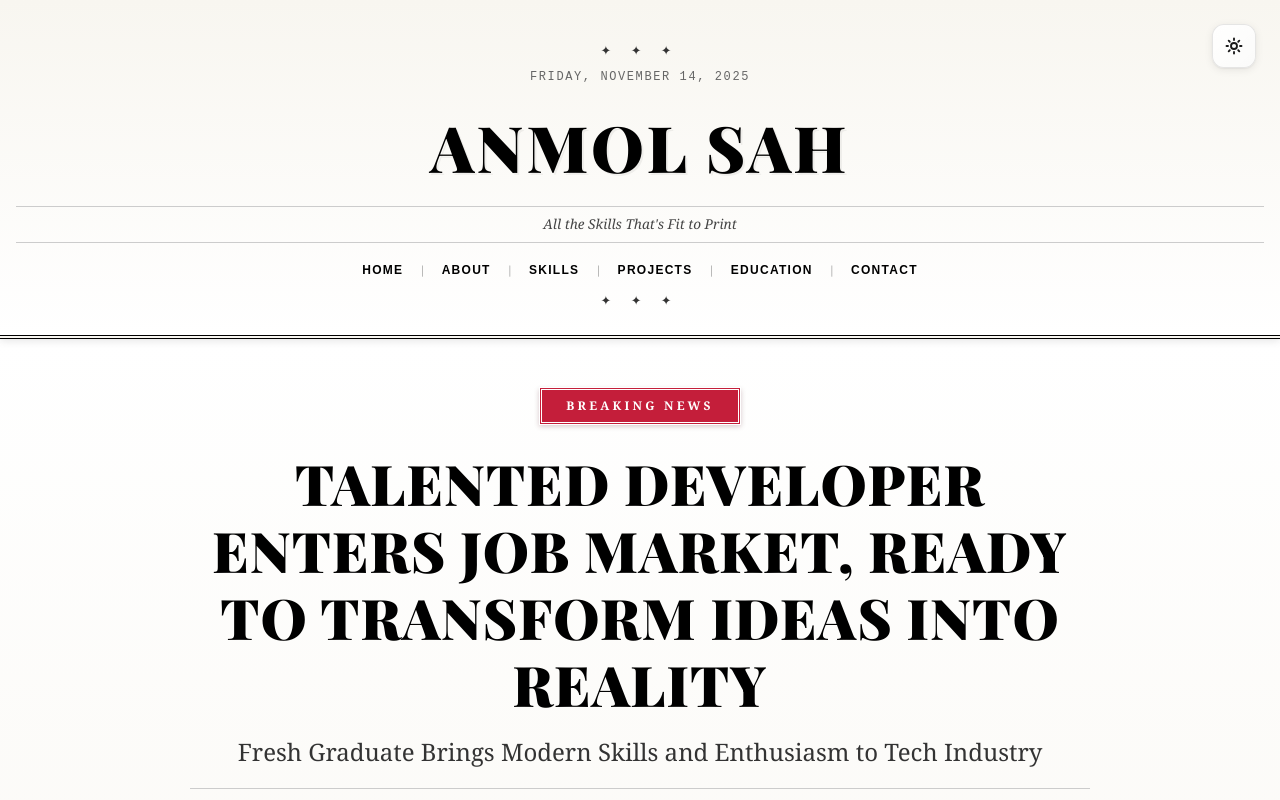
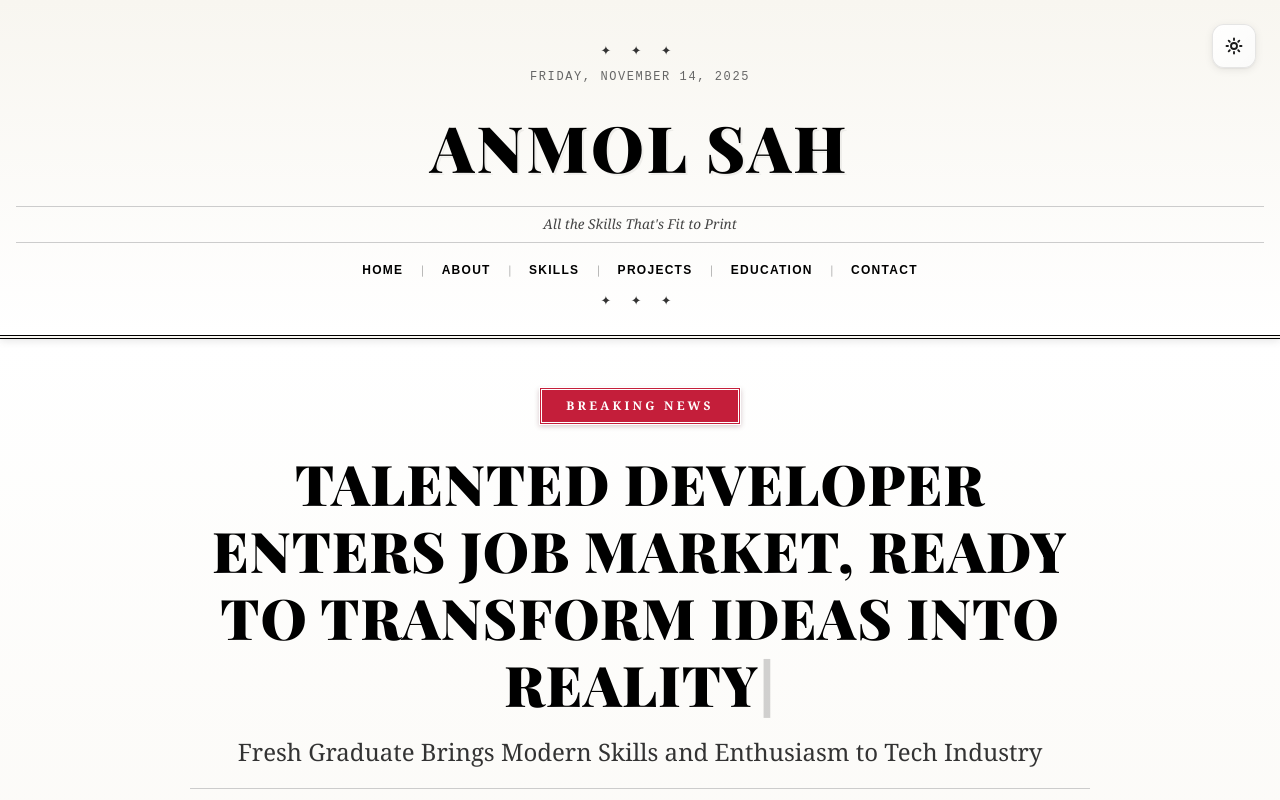
Before and after one commit to anmolsah/Newspaper-Theme-Porfolio, a React (Vite) app in the folder project/: page / in a window 1280 px wide. Shown: the top 800 px of the page. Built offline with nearby package versions, Linux system fonts and the light colour scheme; no server answers; the database is empty.

Commit message:
feat: add typewriter effect to hero headline

```diff
--- a/project/src/components/Hero.jsx
+++ b/project/src/components/Hero.jsx
@@ -1,7 +1,31 @@
-import { motion } from 'framer-motion';
-import './Hero.css';
+import { motion } from "framer-motion";
+import { useState, useEffect } from "react";
+import "./Hero.css";
 
 function Hero() {
+  const fullText =
+    "Talented Developer Enters Job Market, Ready to Transform Ideas Into Reality";
+  const [displayedText, setDisplayedText] = useState("");
+  const [currentIndex, setCurrentIndex] = useState(0);
+
+  useEffect(() => {
+    if (currentIndex < fullText.length) {
+      const timeout = setTimeout(() => {
+        setDisplayedText((prev) => prev + fullText[currentIndex]);
+        setCurrentIndex((prev) => prev + 1);
+      }, 50);
+
+      return () => clearTimeout(timeout);
+    } else {
+
+      const resetTimeout = setTimeout(() => {
+        setDisplayedText("");
+        setCurrentIndex(0);
+      }, 4000);
+
+      return () => clearTimeout(resetTimeout);
+    }
+  }, [currentIndex, fullText]);
   return (
     <section id="hero" className="hero-section">
       <div className="hero-container">
@@ -15,10 +39,10 @@ function Hero() {
             className="breaking-label"
             animate={{
               boxShadow: [
-                '0 2px 4px rgba(0, 0, 0, 0.2)',
-                '0 4px 8px rgba(196, 30, 58, 0.3)',
-                '0 2px 4px rgba(0, 0, 0, 0.2)'
-              ]
+                "0 2px 4px rgba(0, 0, 0, 0.2)",
+                "0 4px 8px rgba(196, 30, 58, 0.3)",
+                "0 2px 4px rgba(0, 0, 0, 0.2)",
+              ],
             }}
             transition={{ duration: 2, repeat: Infinity, ease: "easeInOut" }}
           >
@@ -30,10 +54,25 @@ function Hero() {
           className="hero-headline"
           initial={{ opacity: 0, y: 30 }}
           animate={{ opacity: 1, y: 0 }}
-          transition={{ duration: 0.8, delay: 0.2, type: "spring", stiffness: 50 }}
+          transition={{
+            duration: 0.8,
+            delay: 0.2,
+            type: "spring",
+            stiffness: 50,
+          }}
           whileHover={{ scale: 1.02, transition: { duration: 0.3 } }}
         >
-          Talented Developer Enters Job Market, Ready to Transform Ideas Into Reality
+          {displayedText}
+          <motion.span
+            animate={{ opacity: [1, 0] }}
+            transition={{
+              duration: 0.8,
+              repeat: Infinity,
+              repeatType: "reverse",
+            }}
+          >
+            |
+          </motion.span>
         </motion.h2>
 
         <motion.div
@@ -51,7 +90,12 @@ function Hero() {
           animate={{ opacity: 1 }}
           transition={{ duration: 0.6, delay: 0.6 }}
         >
-          By Staff Reporter | {new Date().toLocaleDateString('en-US', { month: 'long', day: 'numeric', year: 'numeric' })}
+          By Staff Reporter |{" "}
+          {new Date().toLocaleDateString("en-US", {
+            month: "long",
+            day: "numeric",
+            year: "numeric",
+          })}
         </motion.div>
 
         <div className="column-divider"></div>
@@ -63,17 +107,31 @@ function Hero() {
           transition={{ duration: 0.8, delay: 0.8 }}
         >
           <p className="lead-paragraph">
-            <span className="drop-cap">I</span>n an exciting development for the tech industry, a passionate and skilled developer has emerged, bringing a fresh perspective and modern technical expertise to the digital landscape. With a strong foundation in cutting-edge technologies and a dedication to creating exceptional user experiences, this rising talent is poised to make significant contributions to innovative projects.
+            <span className="drop-cap">I</span>n an exciting development for the
+            tech industry, a passionate and skilled developer has emerged,
+            bringing a fresh perspective and modern technical expertise to the
+            digital landscape. With a strong foundation in cutting-edge
+            technologies and a dedication to creating exceptional user
+            experiences, this rising talent is poised to make significant
+            contributions to innovative projects.
           </p>
 
           <p className="lead-paragraph">
-            Armed with proficiency in contemporary web technologies and a problem-solving mindset, this developer demonstrates the perfect blend of technical capability and creative thinking. Currently seeking opportunities to apply these skills in a dynamic environment where innovation and growth are valued.
+            Armed with proficiency in contemporary web technologies and a
+            problem-solving mindset, this developer demonstrates the perfect
+            blend of technical capability and creative thinking. Currently
+            seeking opportunities to apply these skills in a dynamic environment
+            where innovation and growth are valued.
           </p>
 
           <div className="hero-cta">
             <motion.button
               className="cta-button primary"
-              onClick={() => document.getElementById('projects').scrollIntoView({ behavior: 'smooth' })}
+              onClick={() =>
+                document
+                  .getElementById("projects")
+                  .scrollIntoView({ behavior: "smooth" })
+              }
               whileHover={{ scale: 1.05, y: -3 }}
               whileTap={{ scale: 0.95 }}
               transition={{ type: "spring", stiffness: 400 }}
@@ -82,7 +140,11 @@ function Hero() {
             </motion.button>
             <motion.button
               className="cta-button secondary"
-              onClick={() => document.getElementById('contact').scrollIntoView({ behavior: 'smooth' })}
+              onClick={() =>
+                document
+                  .getElementById("contact")
+                  .scrollIntoView({ behavior: "smooth" })
+              }
               whileHover={{ scale: 1.05, y: -3 }}
               whileTap={{ scale: 0.95 }}
               transition={{ type: "spring", stiffness: 400 }}
```
